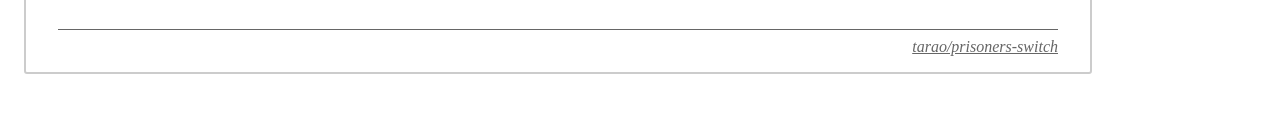
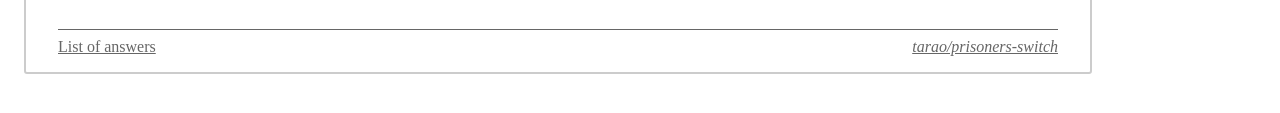
Before and after one commit to tarao/prisoners-switch, a plain HTML site: page index.html in a window 1280 px wide. Shown: the part 323-436 px from the top of the page. Drawn offline with Linux system fonts and the light colour scheme.

Commit message:
Add link to the list of answers.

```diff
--- a/index.html
+++ b/index.html
@@ -130,6 +130,11 @@
        clear: both;
      }
 
+     footer .list {
+       display: inline-block;
+       float: left;
+     }
+
      footer a {
        color: #666;
      }
@@ -159,7 +164,9 @@
         <dd data-bind="$content=timestamp"></dd>
       </dl>
 
-      <footer><address><a href="https://github.com/tarao/prisoners-switch/">tarao/prisoners-switch</a></address></footer>
+      <footer>
+        <a class="list" href="https://docs.google.com/spreadsheets/d/1qhZFYmxQyp2Z6GC2FmpmGmbKVggI83FLxMUtcw_hC9U/edit#gid=2009893292">List of answers</a>
+        <address><a href="https://github.com/tarao/prisoners-switch/">tarao/prisoners-switch</a></address></footer>
     </div>
 
     <script>
```
